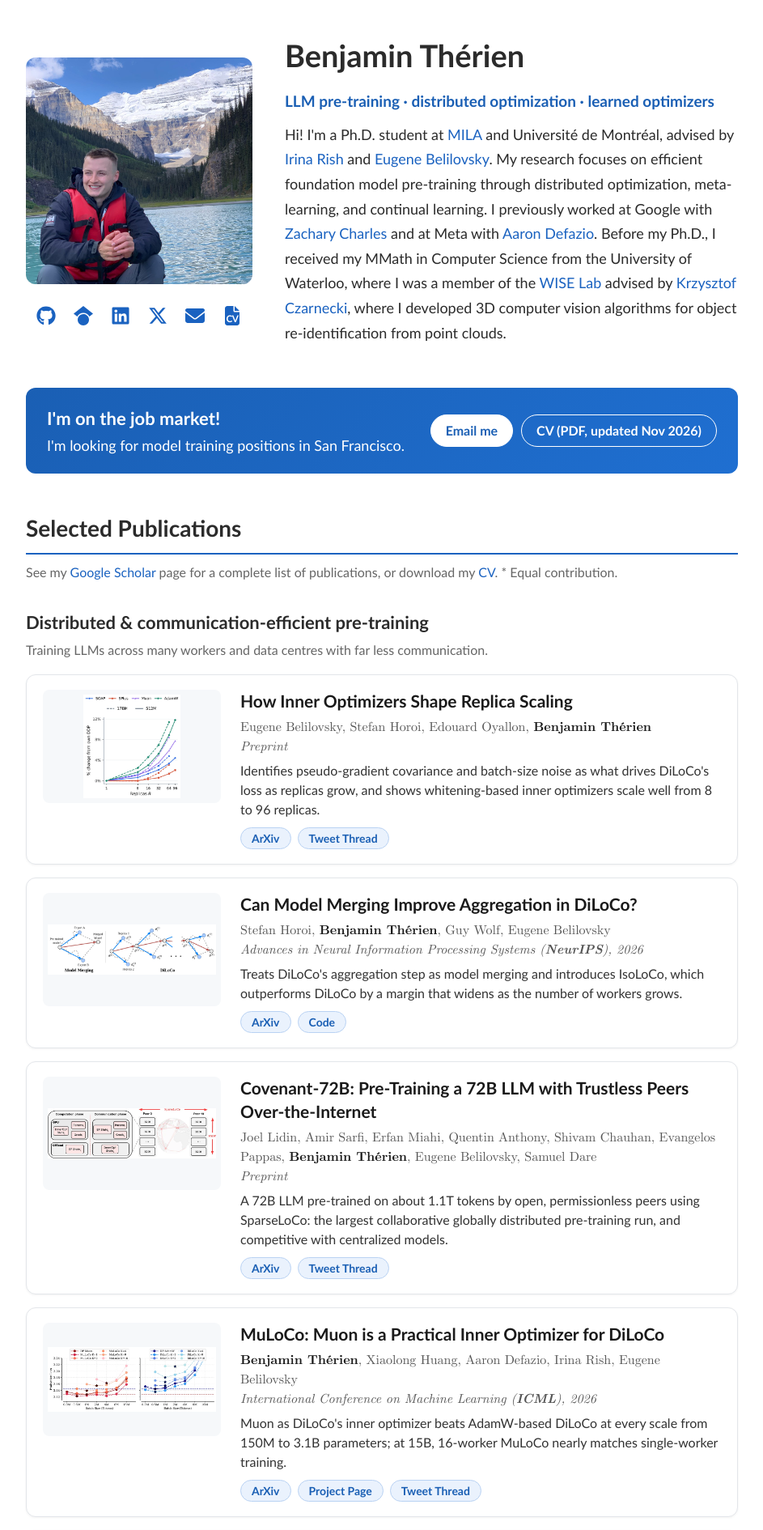
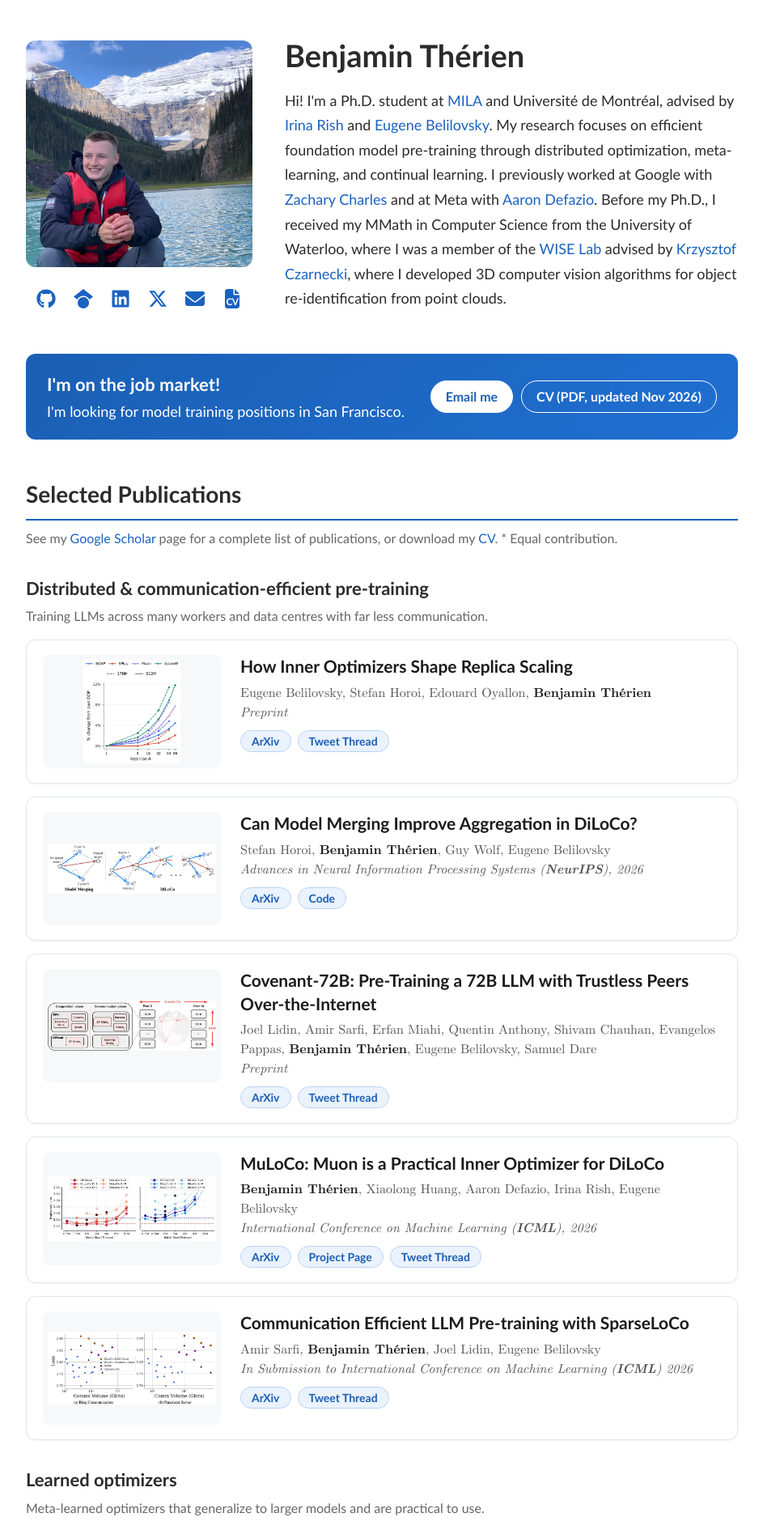
Before and after one commit to bentherien/bentherien.github.io, a Jekyll site: the page built from _pages/index.md, in a window 1280 px wide. Shown: the top 1890 px of the page at 81% size, without its empty margins (168-1111 px from the left). Built offline with Jekyll 4.4.1, drawn with Linux system fonts in a browser that asks for light colours; the list of posts is cut into pages by our own code; some of the changed text lies outside the part shown.

Commit message:
Remove paper takeaways and the tagline under the name
Co-Authored-By: Claude Opus 5.5 <noreply@anthropic.com>

```diff
--- a/_includes/about.html
+++ b/_includes/about.html
@@ -1,5 +1,4 @@
 <div class="about-section">
-  <p class="tagline">LLM pre-training · distributed optimization · learned optimizers</p>
   <div>
     Hi! I'm a Ph.D. student at <a href="https://mila.quebec/en/person/benjamintherien/">MILA</a> and Université de Montréal, advised by <a href="https://sites.google.com/view/irinarish/">Irina Rish</a> and <a href="http://eugenium.github.io/Students/">Eugene Belilovsky</a>. My research focuses on efficient foundation model pre-training through distributed optimization, meta-learning, and continual learning. I previously worked at Google with <a href="https://zachcharles.com/">Zachary Charles</a> and at Meta with <a href="https://www.aarondefazio.com/">Aaron Defazio</a>. <span class="bio-extra">Before my Ph.D., I received my MMath in Computer Science from the University of Waterloo, where I was a member of the <a href="https://uwaterloo.ca/waterloo-intelligent-systems-engineering-lab/">WISE Lab</a> advised by <a href="https://uwaterloo.ca/waterloo-intelligent-systems-engineering-lab/people-profiles/krzysztof-czarnecki">Krzysztof Czarnecki</a>, where I developed 3D computer vision algorithms for object re-identification from point clouds.</span>
   </div>
--- a/_pages/index.md
+++ b/_pages/index.md
@@ -374,14 +374,6 @@ body:after {
   white-space: nowrap;
 }
 
-/* Tagline under the name */
-.tagline {
-  margin: 0 0 10px;
-  font-size: 19px;
-  font-weight: bold;
-  color: var(--accent-dark);
-}
-
 /* Research-theme groups in the publication list */
 .pub-group {
   margin-top: 30px;
@@ -399,14 +391,6 @@ body:after {
   margin: 0 0 4px;
   font-size: 16px;
   color: var(--muted);
-}
-
-/* One-line takeaway under each paper */
-.pub-tldr {
-  margin-top: 6px;
-  font-size: 16px;
-  line-height: 1.5;
-  color: #333;
 }
 
 .show-earlier-btn {
@@ -460,9 +444,6 @@ body:after {
     margin-top: 14px;
     font-size: 17px;
     line-height: 1.6;
-  }
-  .tagline {
-    font-size: 17px;
   }
   .bio-extra {
     display: none;
@@ -553,7 +534,6 @@ I'm looking for model training positions in San Francisco.
   <div class="pub-title" markdown="span">How Inner Optimizers Shape Replica Scaling</div>
   <div class="pub-authors" markdown="span">Eugene Belilovsky, Stefan Horoi, Edouard Oyallon, **Benjamin Thérien**</div>
   <div class="pub-venue" markdown="span">Preprint</div>
-  <div class="pub-tldr">Identifies pseudo-gradient covariance and batch-size noise as what drives DiLoCo's loss as replicas grow, and shows whitening-based inner optimizers scale well from 8 to 96 replicas.</div>
   <div class="pub-links">
     <a class="pub-link" href="https://arxiv.org/abs/2610.19064">ArXiv</a>
     <a class="pub-link" href="https://x.com/benjamintherien/status/2112261120509538386?s=20">Tweet Thread</a>
@@ -567,7 +547,6 @@ I'm looking for model training positions in San Francisco.
   <div class="pub-title" markdown="span">Can Model Merging Improve Aggregation in DiLoCo?</div>
   <div class="pub-authors" markdown="span">Stefan Horoi, **Benjamin Thérien**, Guy Wolf, Eugene Belilovsky</div>
   <div class="pub-venue" markdown="span">Advances in Neural Information Processing Systems (**NeurIPS**), 2026</div>
-  <div class="pub-tldr">Treats DiLoCo's aggregation step as model merging and introduces IsoLoCo, which outperforms DiLoCo by a margin that widens as the number of workers grows.</div>
   <div class="pub-links">
     <a class="pub-link" href="https://arxiv.org/abs/2607.03011">ArXiv</a>
     <a class="pub-link" href="https://github.com/shoroi/isoloco">Code</a>
@@ -581,7 +560,6 @@ I'm looking for model training positions in San Francisco.
   <div class="pub-title" markdown="span">Covenant-72B: Pre-Training a 72B LLM with Trustless Peers Over-the-Internet</div>
   <div class="pub-authors" markdown="span">Joel Lidin, Amir Sarfi, Erfan Miahi, Quentin Anthony, Shivam Chauhan, Evangelos Pappas, **Benjamin Thérien**, Eugene Belilovsky, Samuel Dare</div>
   <div class="pub-venue" markdown="span">Preprint</div>
-  <div class="pub-tldr">A 72B LLM pre-trained on about 1.1T tokens by open, permissionless peers using SparseLoCo: the largest collaborative globally distributed pre-training run, and competitive with centralized models.</div>
   <div class="pub-links">
     <a class="pub-link" href="https://arxiv.org/pdf/2603.08163">ArXiv</a>
     <a class="pub-link" href="https://x.com/tplr_ai/status/2031388295972929720?s=20">Tweet Thread</a>
@@ -595,7 +573,6 @@ I'm looking for model training positions in San Francisco.
   <div class="pub-title" markdown="span">MuLoCo: Muon is a Practical Inner Optimizer for DiLoCo</div>
   <div class="pub-authors" markdown="span">**Benjamin Thérien**, Xiaolong Huang, Aaron Defazio, Irina Rish, Eugene Belilovsky</div>
   <div class="pub-venue" markdown="span">International Conference on Machine Learning (**ICML**), 2026</div>
-  <div class="pub-tldr">Muon as DiLoCo's inner optimizer beats AdamW-based DiLoCo at every scale from 150M to 3.1B parameters; at 15B, 16-worker MuLoCo nearly matches single-worker training.</div>
   <div class="pub-links">
     <a class="pub-link" href="https://arxiv.org/pdf/2505.23725">ArXiv</a>
     <a class="pub-link" href="https://bentherien.github.io/muloco-1/">Project Page</a>
@@ -610,7 +587,6 @@ I'm looking for model training positions in San Francisco.
   <div class="pub-title" markdown="span">Communication Efficient LLM Pre-training with SparseLoCo</div>
   <div class="pub-authors" markdown="span">Amir Sarfi, **Benjamin Thérien**, Joel Lidin, Eugene Belilovsky</div>
   <div class="pub-venue" markdown="span">In Submission to International Conference on Machine Learning (**ICML**) 2026</div>
-  <div class="pub-tldr">Top-k sparsification plus 2-bit quantization compresses pseudo-gradients by 97–99% while reaching lower loss than dense DiLoCo.</div>
   <div class="pub-links">
     <a class="pub-link" href="https://arxiv.org/abs/2508.15706">ArXiv</a>
     <a class="pub-link" href="https://x.com/amir_sarfi/status/1958714182750077215?s=20">Tweet Thread</a>
@@ -629,7 +605,6 @@ I'm looking for model training positions in San Francisco.
   <div class="pub-title" markdown="span">PyLO: Towards Accessible Learned Optimizers in PyTorch</div>
   <div class="pub-authors" markdown="span">Paul Janson<sup title="Equal contribution">*</sup>, **Benjamin Thérien<sup title="Equal contribution">*</sup>**, Quentin Anthony, Xiaolong Huang, Abhinav Moudgil, Eugene Belilovsky</div>
   <div class="pub-venue" markdown="span">Machine Learning and Systems (**MLSys**), 2026</div>
-  <div class="pub-tldr">Brings learned optimizers such as VeLO to PyTorch through torch.optim, with CUDA kernels that raise ViT-B/16 training throughput roughly 4–5×.</div>
   <div class="pub-links">
     <a class="pub-link" href="https://arxiv.org/pdf/2506.10315">ArXiv</a>
     <a class="pub-link" href="https://openreview.net/forum?id=Anr8OmuNK5">OpenReview</a>
@@ -646,7 +621,6 @@ I'm looking for model training positions in San Francisco.
   <div class="pub-authors" markdown="span">**Benjamin Thérien**, Charles-Étienne Joseph, Boris Knyazev, Edouard Oyallon, Irina Rish, Eugene Belilovsky</div>
   <div class="pub-venue" markdown="span">NeurIPS 2024 Workshop on Optimization for Machine Learning <span class="pub-badge">Oral</span></div>
   <div class="pub-venue" markdown="span">International Conference on Learning Representations (**ICLR**), 2026</div>
-  <div class="pub-tldr">Deriving μP for learned optimizers improves meta-generalization to wider and deeper networks and to training horizons 25× longer than seen in meta-training, at the same compute.</div>
   <div class="pub-links">
     <a class="pub-link" href="https://arxiv.org/abs/2406.00153">ArXiv</a>
     <a class="pub-link" href="https://openreview.net/forum?id=LK9SPXbA05">OpenReview</a>
@@ -662,7 +636,6 @@ I'm looking for model training positions in San Francisco.
   <div class="pub-title" markdown="span">Meta-learning Optimizers for Communication-Efficient Learning</div>
   <div class="pub-authors" markdown="span">Charles-Étienne Joseph<sup title="Equal contribution">*</sup>, **Benjamin Thérien<sup title="Equal contribution">*</sup>**, Abhinav Moudgil, Boris Knyazev, Eugene Belilovsky</div>
   <div class="pub-venue" markdown="span">Transactions on Machine Learning Research (**TMLR**), 2024</div>
-  <div class="pub-tldr">Meta-learns the global update of local SGD, beating local-SGD variants while staying communication-efficient and generalizing to ImageNet, ViTs and language modeling.</div>
   <div class="pub-links">
     <a class="pub-link" href="https://arxiv.org/abs/2312.02204">ArXiv</a>
     <a class="pub-link" href="https://openreview.net/forum?id=uRbf9ANAns">OpenReview</a>
@@ -682,7 +655,6 @@ I'm looking for model training positions in San Francisco.
   <div class="pub-title" markdown="span">Dense Backpropagation Improves Routing for Sparsely-Gated Mixture-of-Experts</div>
   <div class="pub-authors" markdown="span">Ashwinee Panda, Vatsal Baherwani, Zain Sarwar, **Benjamin Thérien**, Stephen Rawls, Sambit Sahu, Tom Goldstein, Supriyo Chakraborty</div>
   <div class="pub-venue" markdown="span">Advances in Neural Information Processing Systems (**NeurIPS**), 2025</div>
-  <div class="pub-tldr">Gives the MoE router a dense gradient by filling in missing expert outputs with running averages, outperforming TopK routing with little overhead.</div>
   <div class="pub-links">
     <a class="pub-link" href="https://arxiv.org/abs/2504.12463">ArXiv</a>
     <a class="pub-link" href="https://openreview.net/forum?id=jTUIo4Kl6u">OpenReview</a>
@@ -697,7 +669,6 @@ I'm looking for model training positions in San Francisco.
   <div class="pub-title" markdown="span">Continual Pre-training of MoEs: How robust is your router?</div>
   <div class="pub-authors" markdown="span">**Benjamin Thérien**, Charles-Étienne Joseph, Zain Sarwar, Ashwinee Panda, Anirban Das, Shi-Xiong Zhang, Stephen Rawls, Sambit Sahu, Eugene Belilovsky, Irina Rish</div>
   <div class="pub-venue" markdown="span">Transactions on Machine Learning Research (**TMLR**), 2025</div>
-  <div class="pub-tldr">Across 600B-token runs, MoE routers stay robust to distribution shift during continual pre-training and match full re-training at a fraction of the cost.</div>
   <div class="pub-links">
     <a class="pub-link" href="https://arxiv.org/abs/2503.05029">ArXiv</a>
     <a class="pub-link" href="https://openreview.net/forum?id=dR7C1K71Rs">OpenReview</a>
@@ -712,7 +683,6 @@ I'm looking for model training positions in San Francisco.
   <div class="pub-title" markdown="span">Simple and Scalable Strategies to Continually Pre-train Large Language Models</div>
   <div class="pub-authors" markdown="span">Adam Ibrahim<sup title="Equal contribution">*</sup>, **Benjamin Thérien<sup title="Equal contribution">*</sup>**, Kshitij Gupta<sup title="Equal contribution">*</sup>, Mats Leon Richter, Quentin Anthony, Timothée Lesort, Eugene Belilovsky, Irina Rish</div>
   <div class="pub-venue" markdown="span">Transactions on Machine Learning Research (**TMLR**), 2024</div>
-  <div class="pub-tldr">LR re-warming, re-decaying and replay match fully re-training LLMs up to 10B parameters, using a fraction of the compute.</div>
   <div class="pub-links">
     <a class="pub-link" href="https://arxiv.org/pdf/2403.08763">ArXiv</a>
     <a class="pub-link" href="https://openreview.net/forum?id=DimPeeCxKO">OpenReview</a>
@@ -736,7 +706,6 @@ I'm looking for model training positions in San Francisco.
   <div class="pub-title" markdown="span">Object Re-Identification from Point Clouds</div>
   <div class="pub-authors" markdown="span">**Benjamin Thérien**, Chengjie Huang, Adrian Chow, Krzysztof Czarnecki</div>
   <div class="pub-venue" markdown="span">IEEE/CVF Winter Conference on Applications of Computer Vision (**WACV**), 2024</div>
-  <div class="pub-tldr">The first large-scale study of object re-identification from LiDAR point clouds, reaching over 90% accuracy on rigid objects in real time.</div>
   <div class="pub-links">
     <a class="pub-link" href="https://openaccess.thecvf.com/content/WACV2024/html/Therien_Object_Re-Identification_From_Point_Clouds_WACV_2024_paper.html">WACV</a>
     <a class="pub-link" href="https://arxiv.org/abs/2305.10210">ArXiv</a>
@@ -751,7 +720,6 @@ I'm looking for model training positions in San Francisco.
   <div class="pub-title" markdown="span">Out-of-Distribution Detection for LiDAR-based 3D Object Detection</div>
   <div class="pub-authors" markdown="span">Chengjie Huang, Van Duong Nguyen, Vahdat Abdelzad, Christopher Mannes, Luke Rowe, **Benjamin Thérien**, Rick Salay, Krzysztof Czarnecki</div>
   <div class="pub-venue" markdown="span">IEEE 25th International Conference on Intelligent Transportation Systems (**ITSC**), 2022</div>
-  <div class="pub-tldr">Adapts OOD detection methods to LiDAR 3D object detection and shows on KITTI that each method is biased toward particular OOD objects.</div>
   <div class="pub-links">
     <a class="pub-link" href="https://arxiv.org/abs/2209.14435">ArXiv</a>
   </div>
@@ -764,7 +732,6 @@ I'm looking for model training positions in San Francisco.
   <div class="pub-title" markdown="span">Parametric Scattering Networks</div>
   <div class="pub-authors" markdown="span">Shanel Gauthier<sup title="Equal contribution">*</sup>, **Benjamin Thérien<sup title="Equal contribution">*</sup>**, Laurent Alsène-Racicot, Muawiz Chaudhary, Irina Rish, Eugene Belilovsky, Michael Eickenberg, Guy Wolf</div>
   <div class="pub-venue" markdown="span">IEEE/CVF Conference on Computer Vision and Pattern Recognition (**CVPR**), 2022 <span class="pub-badge">Oral · 4.2% of submissions</span></div>
-  <div class="pub-tldr">Learning the scales, orientations and aspect ratios of Morlet wavelet filters gives significant gains over the standard scattering transform when labels are scarce.</div>
   <div class="pub-links">
     <a class="pub-link" href="https://openaccess.thecvf.com/content/CVPR2022/html/Gauthier_Parametric_Scattering_Networks_CVPR_2022_paper.html">CVPR</a>
     <a class="pub-link" href="https://arxiv.org/abs/2107.09539">ArXiv</a>
```
